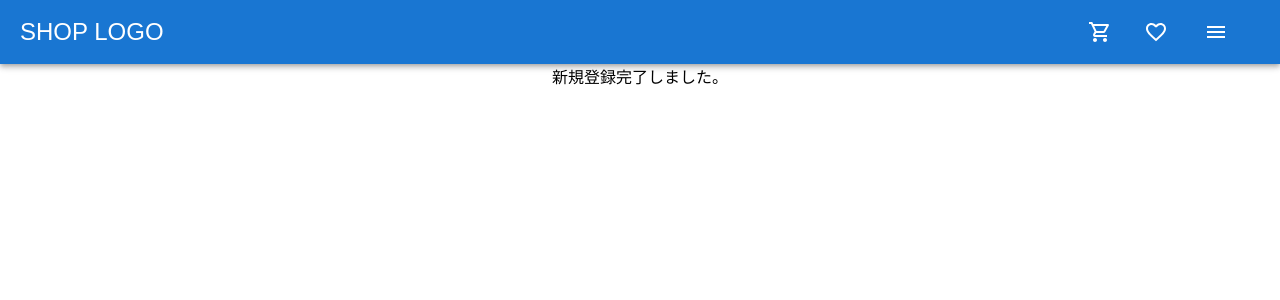
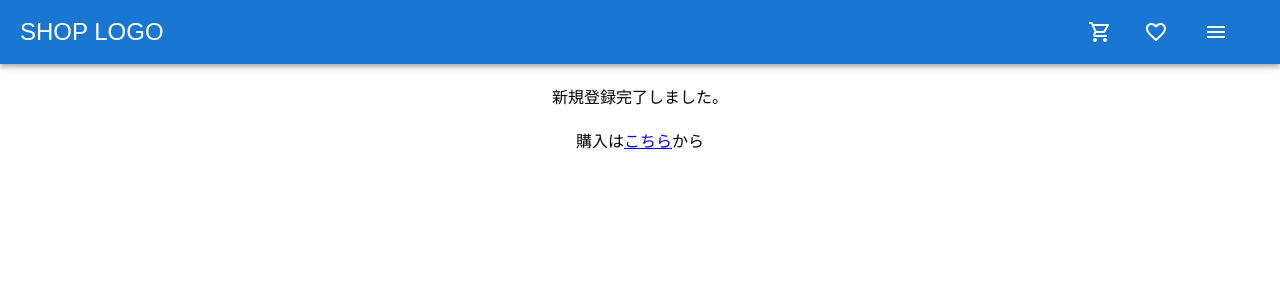
Before and after one commit to Onepiece2424/shampoo_ec_site, a React (Create React App) app in the folder frontend/: page /sign_up_confirmation in a window 1280 px wide. Shown: the top 300 px of the page. Built offline with nearby package versions, Linux system fonts and the light colour scheme.

Commit message:
feat:ユーザー作成完了ページにトップぺージへのリンクを作成

```diff
--- a/frontend/src/components/sign_up/SignUpConfirmation.jsx
+++ b/frontend/src/components/sign_up/SignUpConfirmation.jsx
@@ -1,6 +1,6 @@
 import React, { useEffect } from 'react'
 import { useDispatch } from "react-redux";
-import { useLocation } from 'react-router-dom';
+import { useLocation, Link } from 'react-router-dom';
 
 // function
 import { pageTransitionFlag } from '../../reducks/reducers/common';
@@ -24,9 +24,16 @@ const SignUpConfirmation = () => {
   }, [location.pathname, dispatch]);
 
   return (
-    <div>
-      新規登録完了しました。
-    </div>
+    <>
+      <br></br>
+      <div>
+        新規登録完了しました。
+      </div>
+      <br></br>
+      <div>
+        購入は<Link to="/">こちら</Link>から
+      </div>
+    </>
   )
 }
 
```
